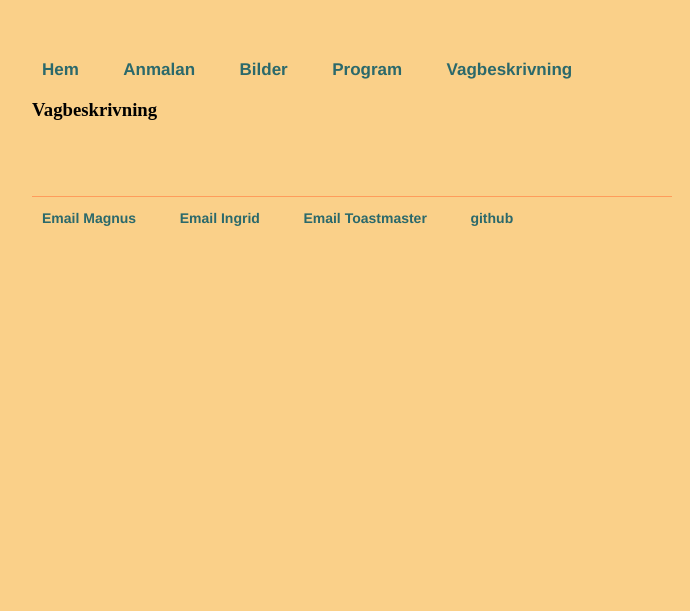
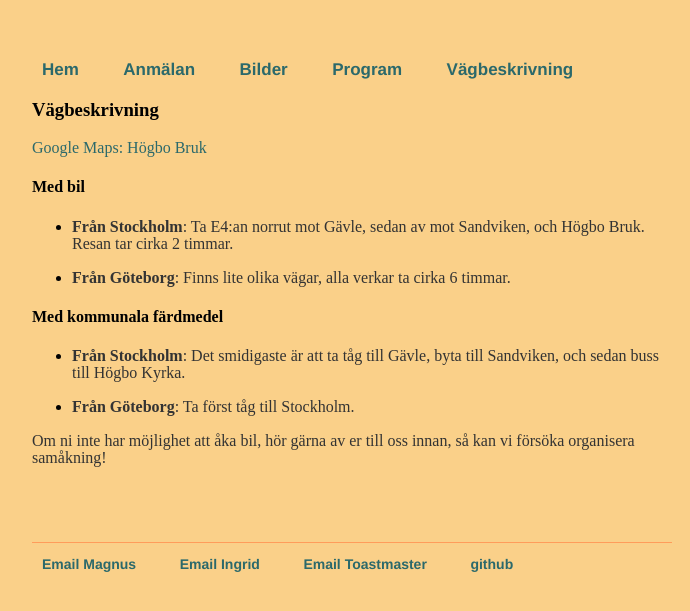
Before and after one commit to IngridOchMagnus/ingridochmagnus.github.io, a Jekyll site: the page built from vagbeskrivning.md, in a window 1280 px wide. Shown: the top 611 px of the page, without its empty margins (288-978 px from the left). Built offline with Jekyll 4.4.1, drawn with Linux system fonts in a browser that asks for light colours.

```diff
--- a/_layouts/default.html
+++ b/_layouts/default.html
@@ -29,10 +29,10 @@
 		<nav class="site-nav">
     		<ul>
         		<li><a href="/">Hem</a></li>
-	        	<li><a href="/anmalan">Anmalan</a></li>
+	        	<li><a href="/anmalan">Anmälan</a></li>
 	        	<li><a href="/bilder">Bilder</a></li>
 	        	<li><a href="/program">Program</a></li>
-	        	<li><a href="/vagbeskrivning">Vagbeskrivning</a></li>
+	        	<li><a href="/vagbeskrivning">Vägbeskrivning</a></li>
     		</ul>
 		</nav>
 		<div class="container">
--- a/vagbeskrivning.md
+++ b/vagbeskrivning.md
@@ -3,4 +3,23 @@ layout: default
 title: Ingrid och Magnus - Vagbeskrivning
 ---
 
-### Vagbeskrivning
+### Vägbeskrivning
+
+[Google Maps: Högbo Bruk](https://www.google.com/maps/place/H%C3%B6gbo+Brukshotell+%26+Spa/@60.6723317,16.8097982,17z/data=!3m1!4b1!4m9!3m8!1s0x4660caf5ce2f3549:0x111494aabca4f1e4!5m2!4m1!1i2!8m2!3d60.6723291!4d16.8123731!16s%2Fg%2F11dykkldf?entry=ttu&g_ep=EgoyMDI0MDgyNy4wIKXMDSoASAFQAw%3D%3D)
+
+#### Med bil
+
+- **Från Stockholm**: Ta E4:an norrut mot Gävle, sedan av mot Sandviken, och Högbo Bruk.
+  Resan tar cirka 2 timmar.
+
+- **Från Göteborg**: Finns lite olika vägar, alla verkar ta cirka 6 timmar.
+
+#### Med kommunala färdmedel
+
+- **Från Stockholm**: Det smidigaste är att ta tåg till Gävle, byta till Sandviken, och
+  sedan buss till Högbo Kyrka.
+
+- **Från Göteborg**: Ta först tåg till Stockholm.
+
+Om ni inte har möjlighet att åka bil, hör gärna av er till oss innan, så kan vi försöka
+organisera samåkning!
```
Also changed, not shown: index.html (+9 -10 lines), program.md (+15 -0 lines), anmalan.md (line endings or trailing spaces).
